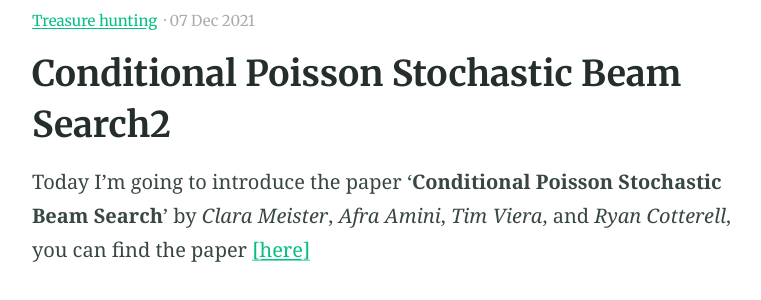
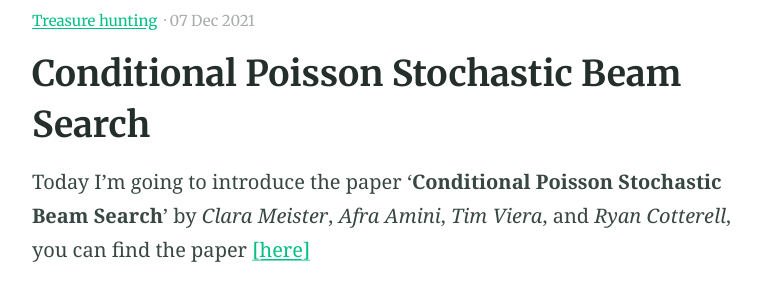
Before and after one commit to A-Chicharito-S/A-Chicharito-S.github.io, a Jekyll site: the page built from blog/index.html, in a window 1280 px wide and 900 px high, scrolled down 441 px. Shown: the part 209-509 px from the top of the window, without its empty margins (251-1012 px from the left). Built offline with Jekyll 4.4.1, drawn with Linux system fonts in a browser that asks for light colours; the list of posts is cut into pages by our own code.

Commit message:
Update 2021-12-07-Treasure-hunting-2.md

```diff
--- a/_posts/2021-12-07-Treasure-hunting-2.md
+++ b/_posts/2021-12-07-Treasure-hunting-2.md
@@ -16,7 +16,7 @@ feature_image: "https://picsum.photos/2560/600?image=872"
     </script>
 </head>
 
-## Conditional Poisson Stochastic Beam Search2
+## Conditional Poisson Stochastic Beam Search
 
 Today I'm going to introduce the paper '**Conditional Poisson Stochastic Beam Search**' by *Clara Meister*, *Afra Amini*, *Tim Viera*, and *Ryan Cotterell*, you can find the paper [[here]](https://arxiv.org/abs/2109.11034)
 
```
